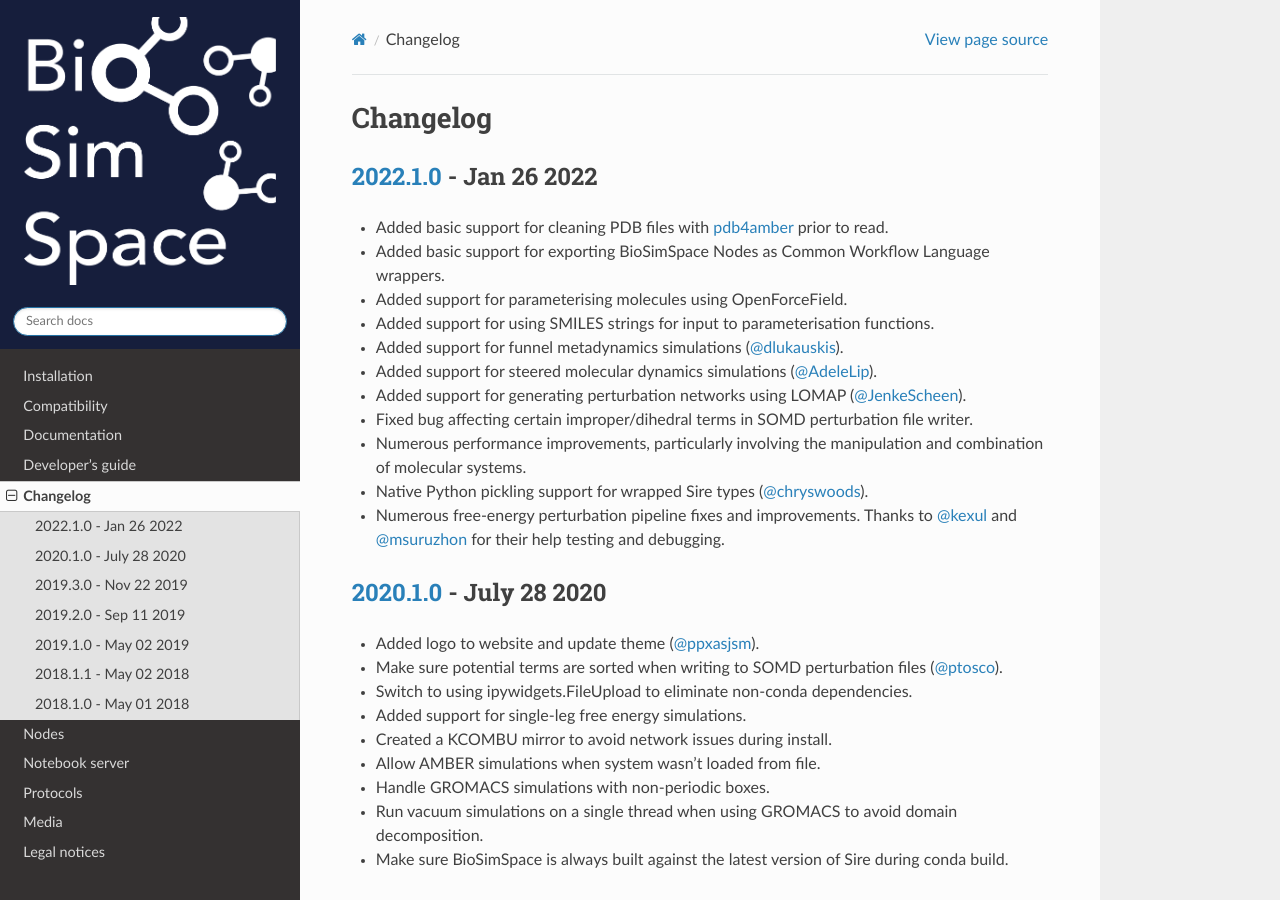
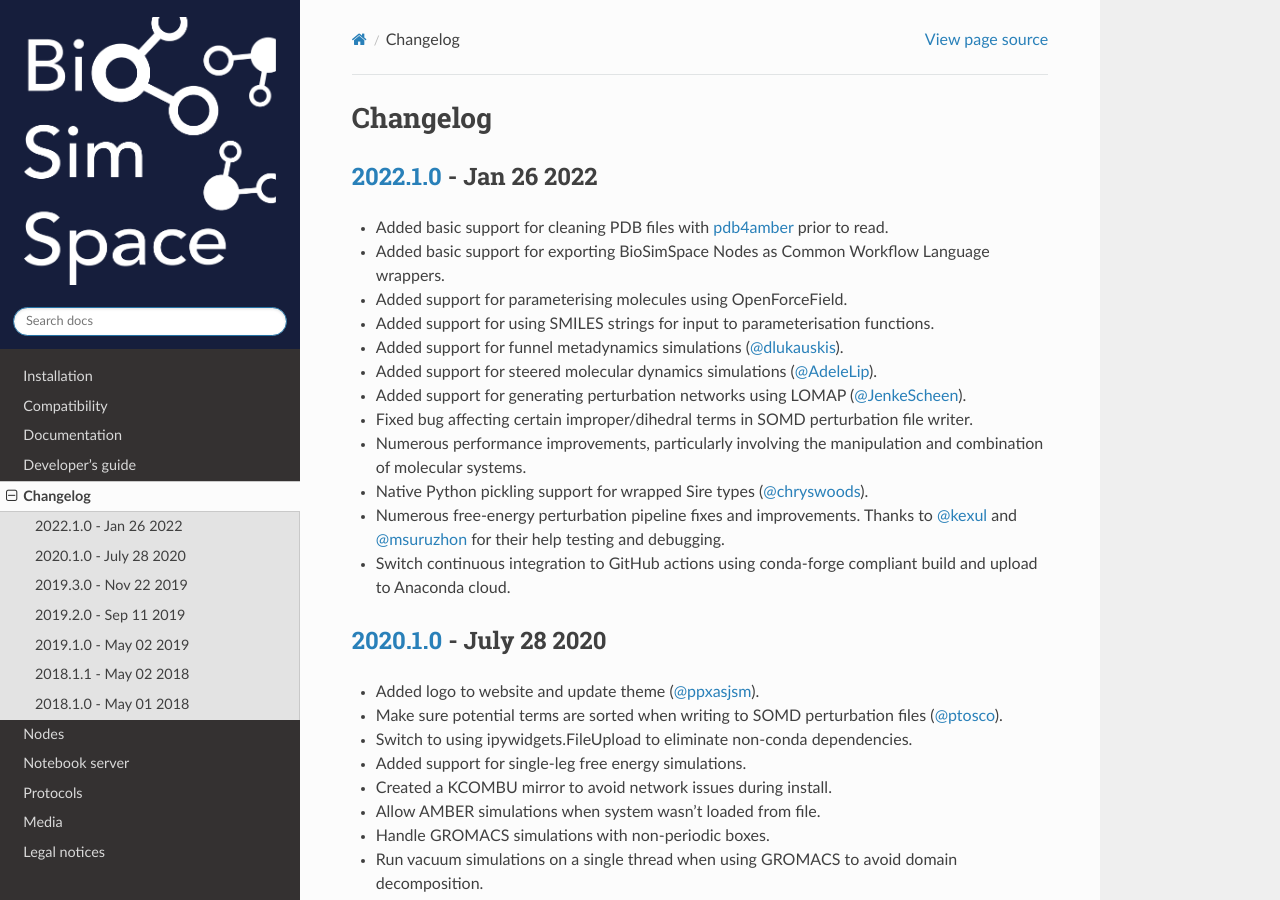
Before and after one commit to michellab/BioSimSpace, a Sphinx documentation site: the page built from doc/source/changelog.rst, in a window 1280 px wide and 900 px high. Built offline with Sphinx 7.4.7 and the Read the Docs theme 2.0.0, drawn with Linux system fonts in a browser that asks for light colours; the version number could not be read and is left out.

Commit message:
Update CHANGELOG with reference to switching CI to GitHub actions.

```diff
--- a/doc/source/changelog.rst
+++ b/doc/source/changelog.rst
@@ -16,6 +16,7 @@ Changelog
   combination of molecular systems.
 * Native Python pickling support for wrapped Sire types (`@chryswoods <https://github.com/chryswoods>`_).
 * Numerous free-energy perturbation pipeline fixes and improvements. Thanks to `@kexul <https://github.com/kexul>`_ and `@msuruzhon <https://github.com/msuruzhon>`_ for their help testing and debugging.
+* Switch continuous integration to GitHub actions using conda-forge compliant build and upload to Anaconda cloud.
 
 `2020.1.0 <https://github.com/michellab/BioSimSpace/compare/2019.3.0...2020.1.0>`_ - July 28 2020
 -------------------------------------------------------------------------------------------------
```
